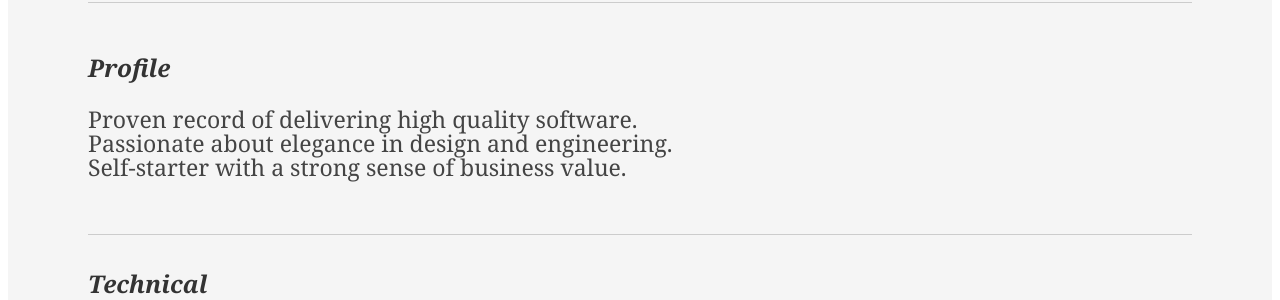
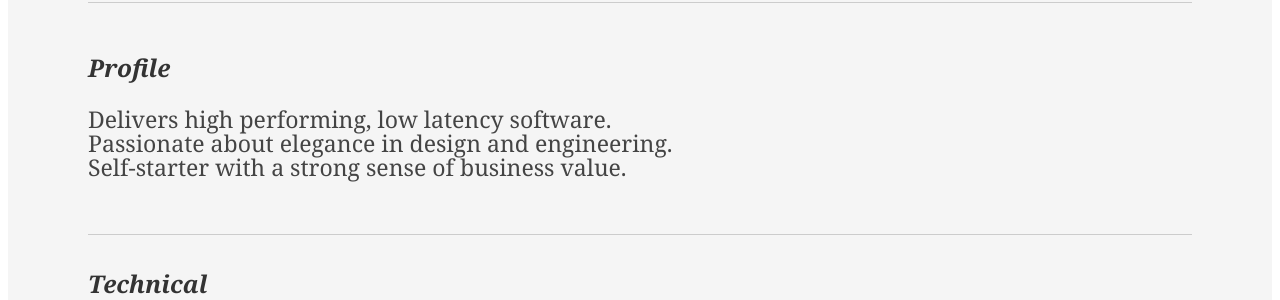
Before and after one commit to jsravn/old-blog, a Jekyll site: the page resume.html, which Jekyll copies as it is, in a window 1280 px wide. Shown: the part 403-703 px from the top of the page. Built offline with Jekyll 4.4.1, drawn with Linux system fonts in a browser that asks for light colours; a style sheet for code colours, icons or effects is not loaded.

Commit message:
Updates first line of resume profile

```diff
--- a/resume.html
+++ b/resume.html
@@ -44,7 +44,7 @@
 						</div>
 						<div class="yui-u">
 							<p class="enlarge">
-Proven record of delivering high quality software.
+Delivers high performing, low latency software.
 <br/>Passionate about elegance in design and engineering.
 <br/>Self-starter with a strong sense of business value.
 							</p>
```
Also changed, not shown: 1 other file.
